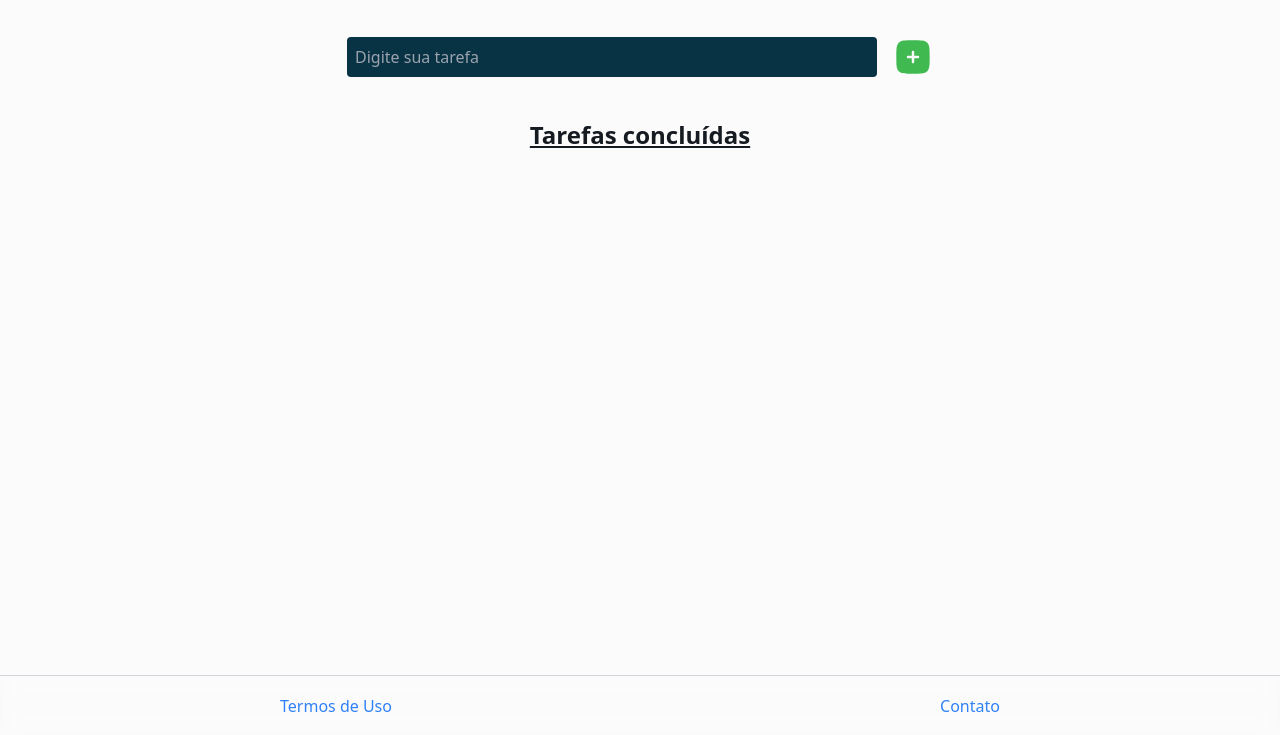
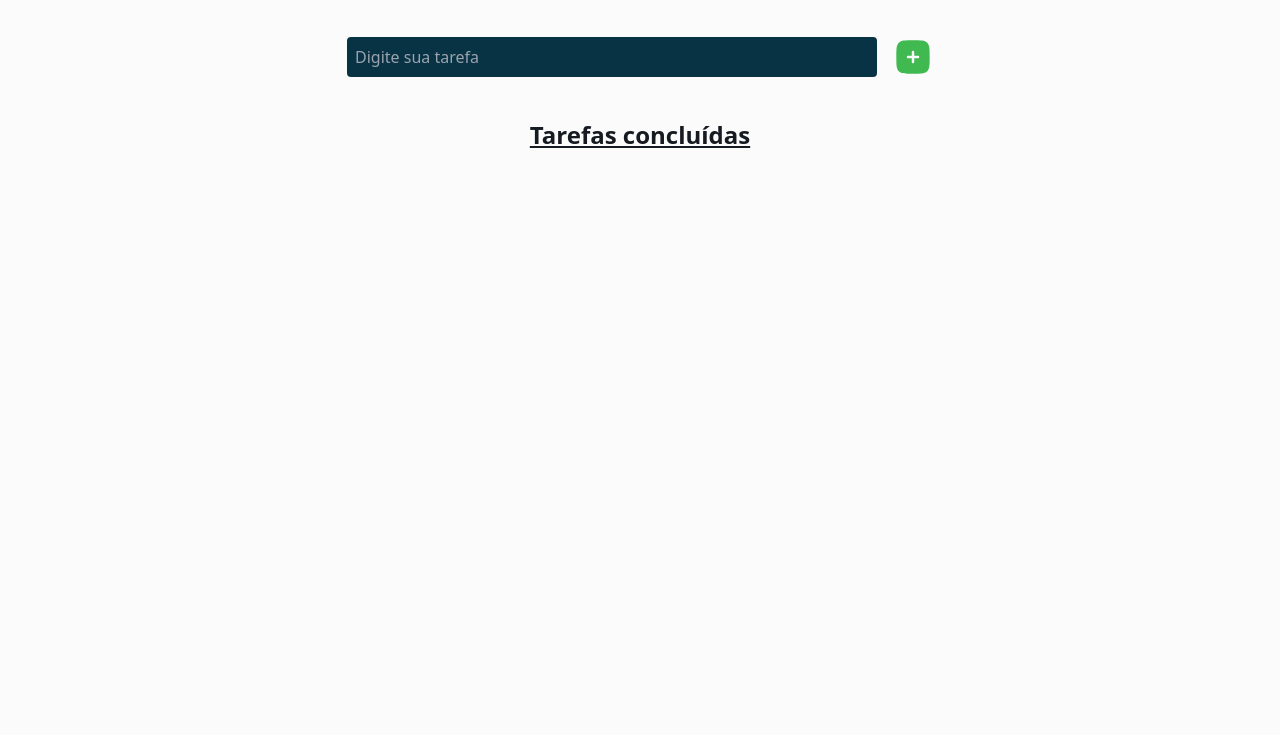
Before and after one commit to Danielalveslira/ListaTarefas, a website: page index.html in a window 1280 px wide. Shown: the part 65-800 px from the top of the page. Drawn offline with nearby package versions, Linux system fonts and the light colour scheme.

Commit message:
removido o footer

```diff
--- a/index.html
+++ b/index.html
@@ -125,23 +125,6 @@
         </ul>
       </section>
     </main>
-    <footer
-      class="footer-fixo border-t border-gray-300 dark:border-gray-800 text-bg-azul dark:bg-azul p-4 text-center grid grid-flow-col justify-stretch gap-5"
-    >
-      <a
-        href="./img/Termos de Uso - ListaTarefas.pdf"
-        download="Termos de Uso - ListaTarefas.pdf"
-        rel="noopener noreferrer"
-      >
-        Termos de Uso
-      </a>
-      <a
-        target="_blank"
-        href="mailto:dnllira1@gmail.com"
-        rel="noopener noreferrer"
-        ><p>Contato</p></a
-      >
-    </footer>
     <script src="./js/script.js"></script>
     <script src="./js/darkMode.js"></script>
     <script src="./js/editarTarefa.js"></script>
--- a/style.css
+++ b/style.css
@@ -157,18 +157,6 @@ header {
   margin: 0 5px;
 }
 
-.footer-fixo {
-  position: fixed;
-  bottom: 0;
-  left: 0;
-  width: 100%;
-  height: 60px;
-  display: flex;
-  align-items: center;
-  justify-content: center;
-  backdrop-filter: blur(10px);
-}
-
 @media (max-width: 768px) {
   #input-nova-tarefa {
     max-width: 90%;
```
